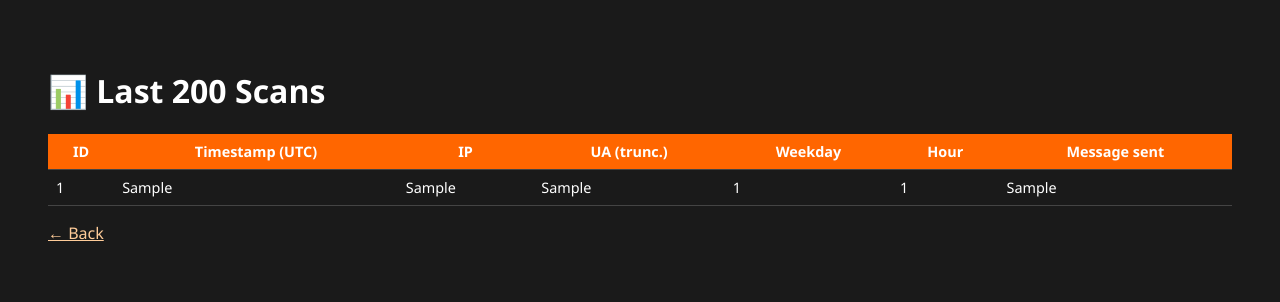
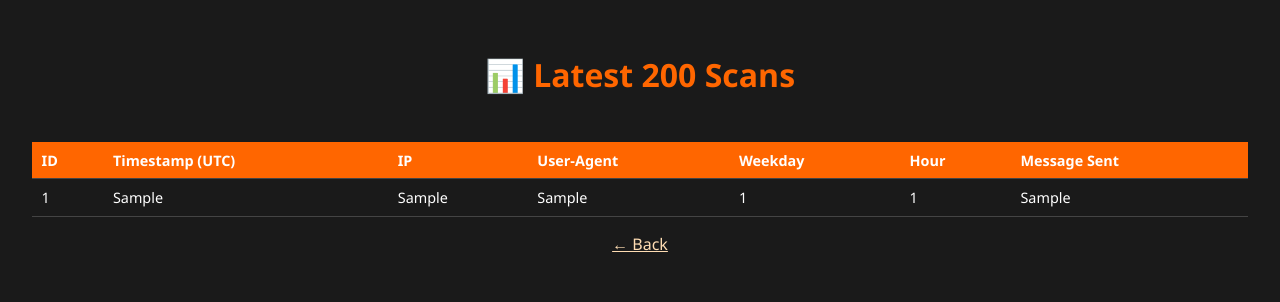
Before and after one commit to Siddhubn/QR-Gen, a Flask app: page /logs in a window 1280 px wide. Shown: the top 302 px of the page. Run offline with Flask 3, Linux system fonts and the light colour scheme; tables that the repository leaves empty hold one stand-in row (values such as "Sample post").

Commit message:
Refactor logs.html for improved styling and layout

```diff
--- a/templates/logs.html
+++ b/templates/logs.html
@@ -1,23 +1,42 @@
-<!DOCTYPE html><html lang="en"><head>
-<meta charset="UTF-8"><title>Scan Logs</title>
+<!DOCTYPE html>
+<html lang="en">
+<head>
+    <meta charset="UTF-8">
+    <title>Scan Logs</title>
     <meta name="viewport" content="width=device-width, initial-scale=1">
     <style>
- body{font-family:Segoe UI,sans-serif;background:#1a1a1a;color:#fff;padding:40px}
- table{width:100%;border-collapse:collapse;margin-top:20px;font-size:0.9em}
- th,td{padding:8px;border-bottom:1px solid #444}
+        body{margin:0;font-family:Segoe UI,Helvetica,Arial,sans-serif;
+             background:#1a1a1a;color:#fff;padding:2rem}
+        h1{color:#ff6600;text-align:center}
+        table{width:100%;border-collapse:collapse;margin-top:1.5rem;font-size:.9rem}
+        th,td{padding:.55rem .6rem;border-bottom:1px solid #444;text-align:left}
         th{background:#ff6600}
         tr:hover{background:#2b2b2b}
- a{color:#ffcc99}
-</style></head><body>
-<h1>📊 Last 200 Scans</h1>
+        a{color:#ffddb3}
+        .wrap{overflow-x:auto}
+    </style>
+</head>
+<body>
+    <h1>📊 Latest 200 Scans</h1>
+    <div class="wrap">
       <table>
-  <tr><th>ID</th><th>Timestamp (UTC)</th><th>IP</th><th>UA (trunc.)</th><th>Weekday</th><th>Hour</th><th>Message sent</th></tr>
+        <tr>
+          <th>ID</th><th>Timestamp&nbsp;(UTC)</th><th>IP</th><th>User-Agent</th>
+          <th>Weekday</th><th>Hour</th><th>Message Sent</th>
+        </tr>
         {% for r in rows %}
         <tr>
-     <td>{{r.id}}</td><td>{{r.ts}}</td><td>{{r.ip}}</td><td>{{r.ua}}</td>
-     <td>{{r.weekday}}</td><td>{{r.hour}}</td><td>{{r.delivered_msg}}</td>
+          <td>{{ r.id }}</td>
+          <td>{{ r.ts }}</td>
+          <td>{{ r.ip }}</td>
+          <td style="max-width:220px;word-break:break-all">{{ r.ua }}</td>
+          <td>{{ r.weekday }}</td>
+          <td>{{ r.hour }}</td>
+          <td>{{ r.delivered_msg }}</td>
         </tr>
         {% endfor %}
       </table>
-<p><a href="/">← Back</a></p>
-</body></html>
+    </div>
+    <p style="text-align:center"><a href="/">← Back</a></p>
+</body>
+</html>
```
Lines whose indentation alone changed are shown as unchanged.
